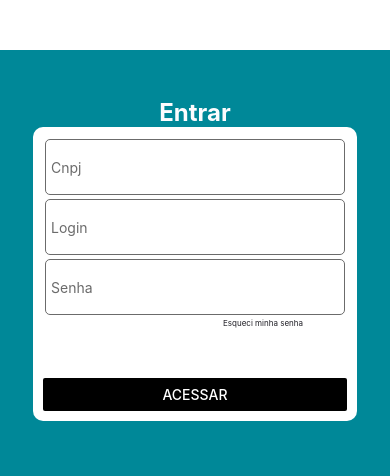
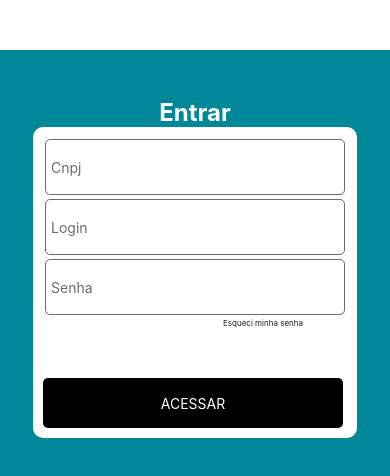
Before and after one commit to educavalcante/SuporteCPCApp, a React Native app: screen / in a window 390 px wide. Shown: the top 476 px of the page. Built offline with nearby package versions, Linux system fonts and the light colour scheme.

Commit message:
LOGIN BUTON

```diff
--- a/src/screens/Home/index.tsx
+++ b/src/screens/Home/index.tsx
@@ -2,6 +2,11 @@ import { Text, View, TextInput, Button, Alert, TouchableOpacity } from 'react-na
 import { styles } from './styles';
 
 export function Home() {
+
+    function handleLoginApi() {
+        console.log('voce clicou no botão de acessar')
+    }
+
     return (
         <View style={styles.container}>
 
@@ -32,11 +37,11 @@ export function Home() {
                         Esqueci minha senha
                     </Text>
                 </TouchableOpacity>
-                <Button
-                    title="ACESSAR"
-                    color="#000000"
-                    onPress={() => Alert.alert('not press this one')}
-                />
+                <TouchableOpacity style={styles.buttonLogin} onPress={handleLoginApi}>
+                    <Text style={styles.textButtonLogin}>
+                        ACESSAR
+                    </Text>
+                </TouchableOpacity>
             </View>
         </View>
     );
--- a/src/screens/Home/styles.ts
+++ b/src/screens/Home/styles.ts
@@ -27,8 +27,6 @@ export const styles = StyleSheet.create({
         marginTop: 1,
         paddingLeft: 180,
         marginBottom: 50,
-
-
     },
     input: {
         height: 56,
@@ -44,7 +42,16 @@ export const styles = StyleSheet.create({
         width: 300
     },
     buttonLogin: {
+        height: 50,
+        width: 300,
+        backgroundColor: '#000000',
+        borderRadius: 5,
+        alignItems: 'center',
+        justifyContent: 'center'
+    },
+    textButtonLogin: {
+        color: '#FFFFFF',
+        fontSize: 14,
 
-        borderRadius: 5,
     }
 });
```
Also changed, not shown: 1 other file (tests, documents, lock files or other folders).
